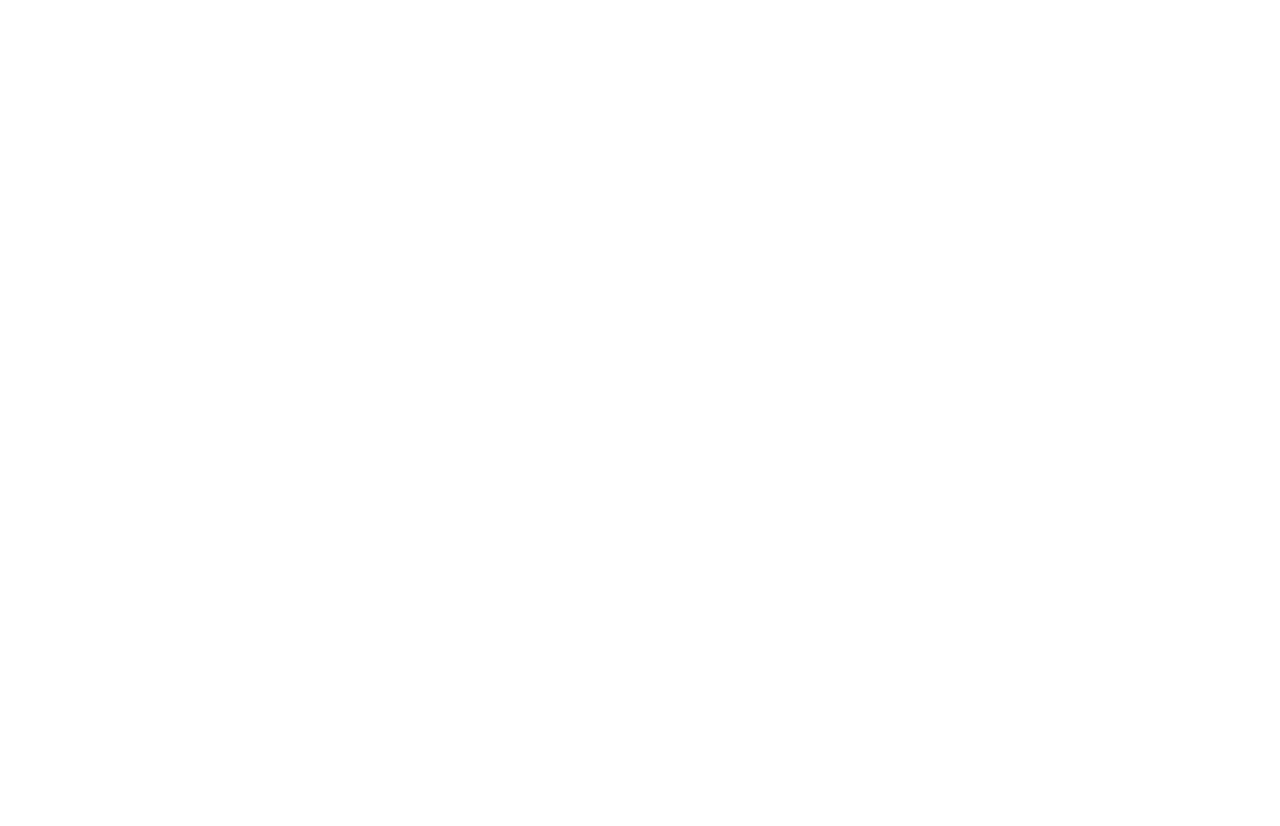
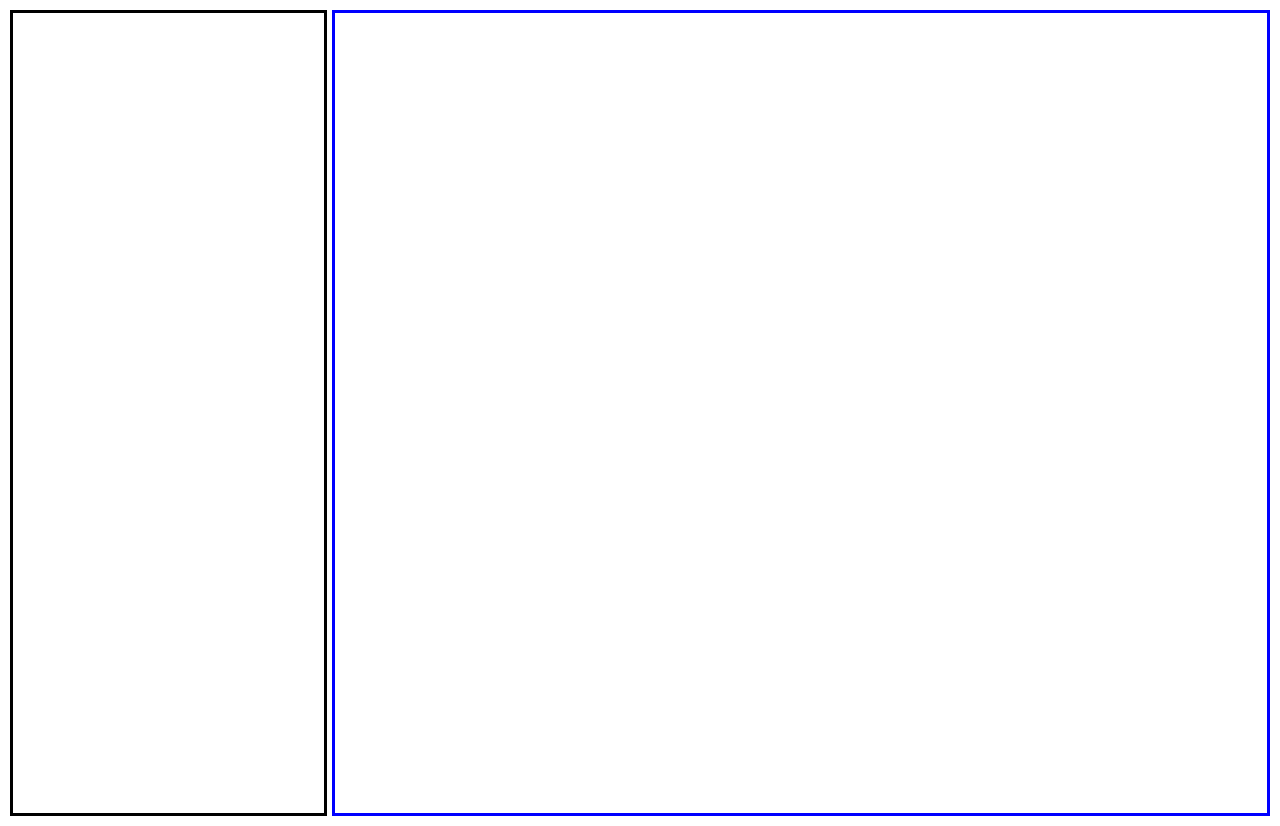
Before and after one commit to keyanthae-0/Sign-up-Form, a plain HTML site: page index.html in a window 1280 px wide. Before the commit the page ends 800 px from the top, so only its background shows below. Drawn offline with Linux system fonts and the light colour scheme.

Commit message:
Both big containers laid out

```diff
--- a/index.html
+++ b/index.html
@@ -10,5 +10,8 @@
     <div class="container-left">
 
     </div>
+    <div class="container-right">
+
+    </div>
 </body>
 </html>
--- a/styles.css
+++ b/styles.css
@@ -0,0 +1,17 @@
+body{
+    display: flex;
+    flex-direction: row;
+    margin: 10px;
+    gap: 5px;
+}
+
+.container-left{
+    height: 100vh;
+    border: 3px solid black;
+    flex: 1;
+}
+
+.container-right{
+    border: 3px solid blue;
+    flex: 3;
+}
```
